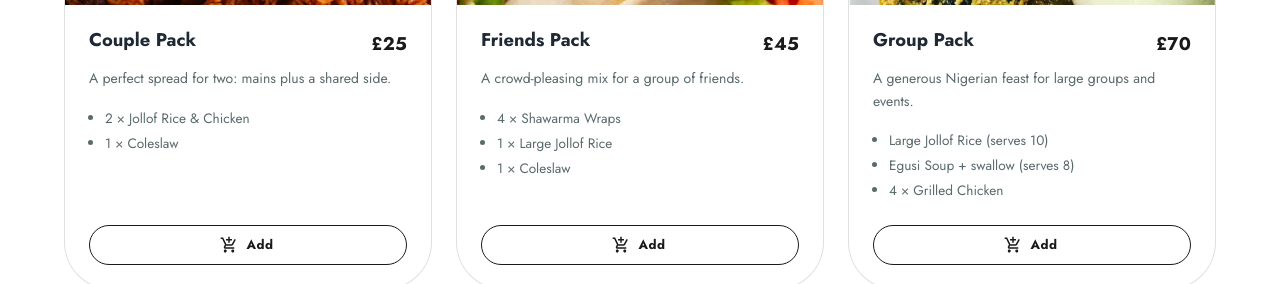
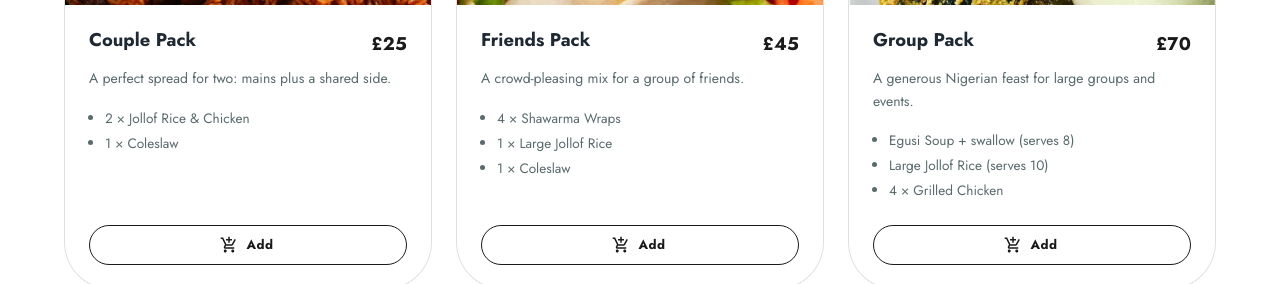
Before and after one commit to Honeyspice/honeyspicecuisine, a React (Create React App) app in the folder frontend/: page /menu in a window 1280 px wide. Shown: the part 2460-2744 px from the top of the page. Built offline with nearby package versions, Linux system fonts and the light colour scheme; no server answers.

Commit message:
fix(bundles): lead the group pack with the dish in its photo

```diff
--- a/frontend/src/data/menu.js
+++ b/frontend/src/data/menu.js
@@ -77,7 +77,9 @@ export const BUNDLES = [
     price: 70,
     tag: 'For 8–12',
     image: '/images/Egusi.webp',
-    items: ['Large Jollof Rice (serves 10)', 'Egusi Soup + swallow (serves 8)', '4 × Grilled Chicken'],
+    // Egusi leads because Egusi is the photograph. The other two bundles
+    // already open with the dish they show.
+    items: ['Egusi Soup + swallow (serves 8)', 'Large Jollof Rice (serves 10)', '4 × Grilled Chicken'],
     desc: 'A generous Nigerian feast for large groups and events.',
   },
 ];
```
